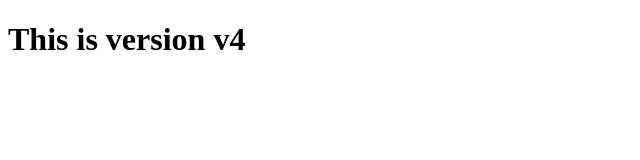
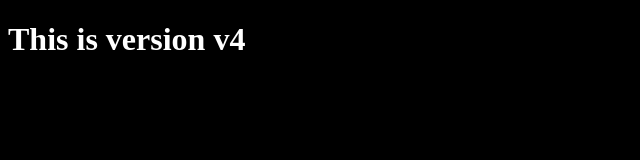
Before and after one commit to aashusailani-source/testingRepo, a plain HTML site: page index.html in a window 1280 px wide. Shown: the whole page, without its empty margins (0-640 px from the left). Drawn offline with Linux system fonts and the light colour scheme.

Commit message:
added design

```diff
--- a/index.html
+++ b/index.html
@@ -3,6 +3,7 @@
 <head>
     <meta charset="UTF-8">
     <meta name="viewport" content="width=device-width, initial-scale=1.0">
+    <link rel="stylesheet" href="style.css">
     <title>Document</title>
 </head>
 <body>
--- /dev/null
+++ b/style.css
@@ -0,0 +1,4 @@
+*{
+    background-color: black ;
+    color: white;
+}
```
